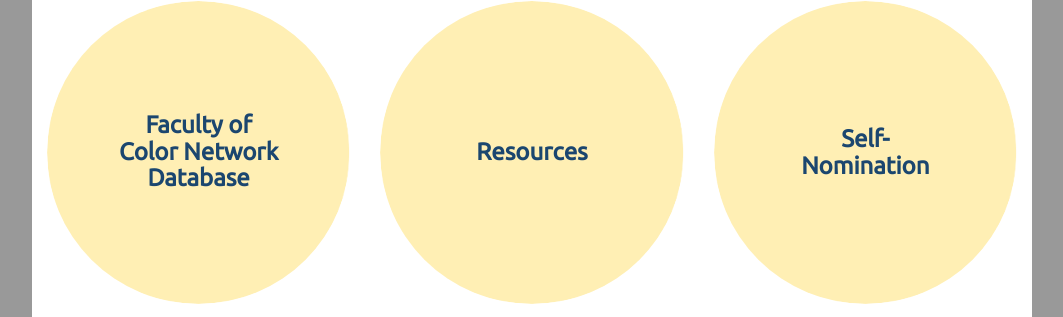
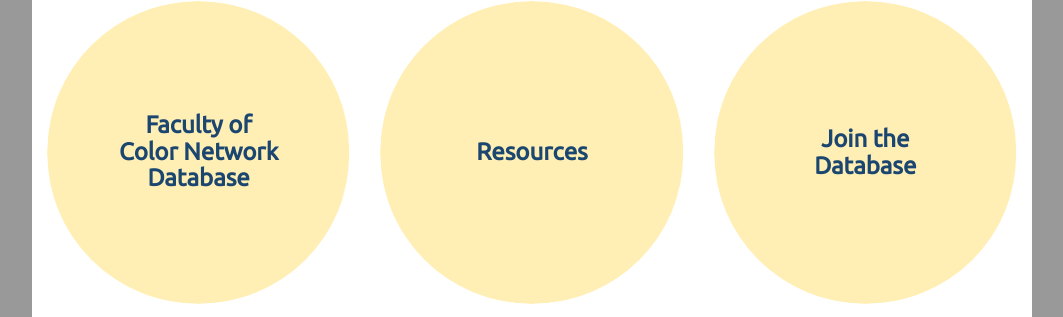
Before and after one commit to MSSMCMCA/FCON.github.io, a Jekyll site: the page built from index.html, in a window 1280 px wide. Shown: the part 923-1240 px from the top of the page, without its empty margins (108-1171 px from the left). Built offline with Jekyll 4.4.1, drawn with Linux system fonts in a browser that asks for light colours; nearby versions of some CDN libraries.

Commit message:
Update index.html

```diff
--- a/index.html
+++ b/index.html
@@ -48,7 +48,7 @@ category: home
 			<div class="col-md-4">
 				<a href="nominate">
 					<img src="https://mssmcmca.github.io/FCON.github.io/assets/img/background.png" alt="nominate" class="img-responsive img-circle pic">
-					<div class="caption">Self-Nomination</div>
+					<div class="caption">Join the Database</div>
 				</a>
 			</div>
 		</div>
```
